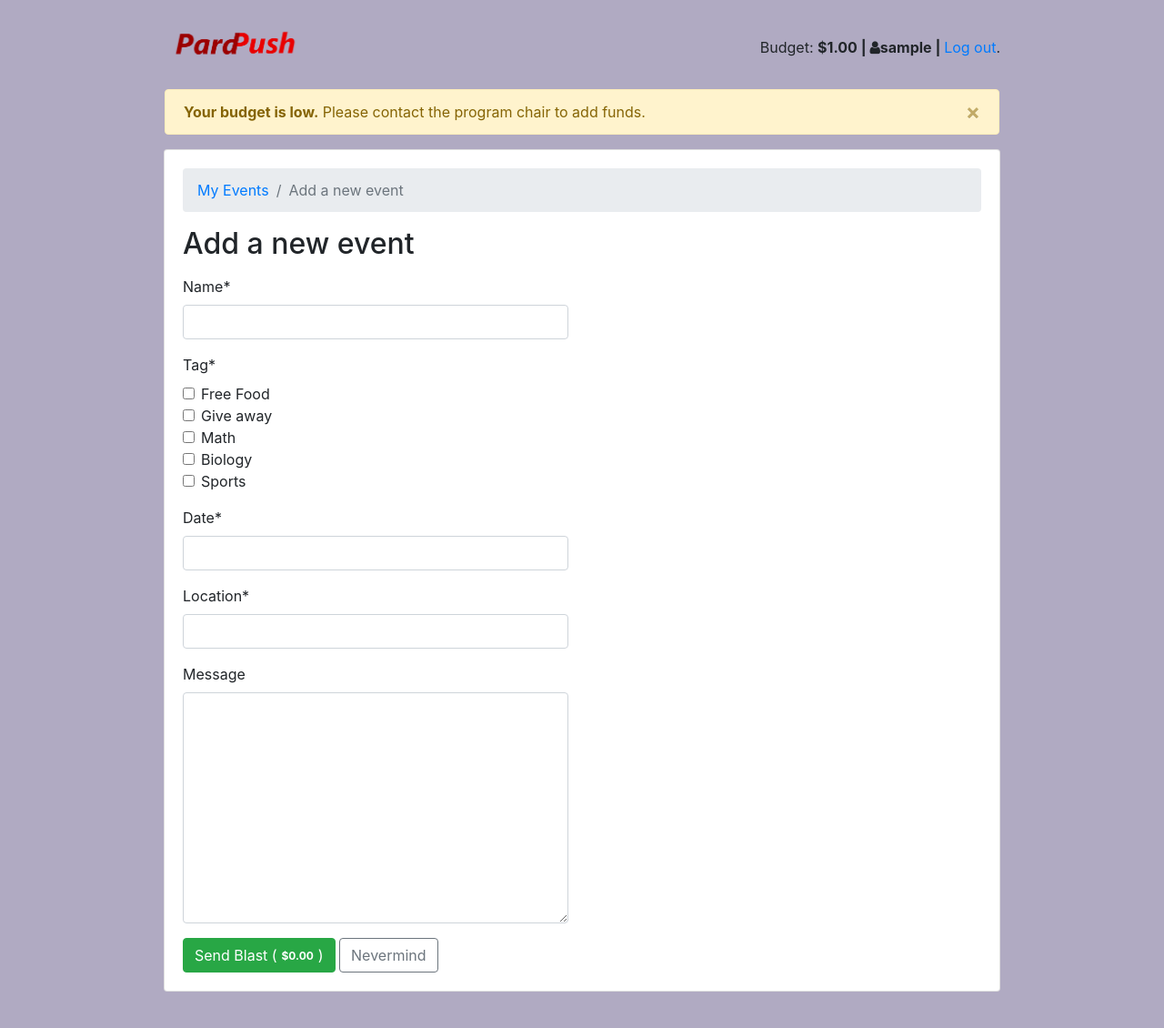
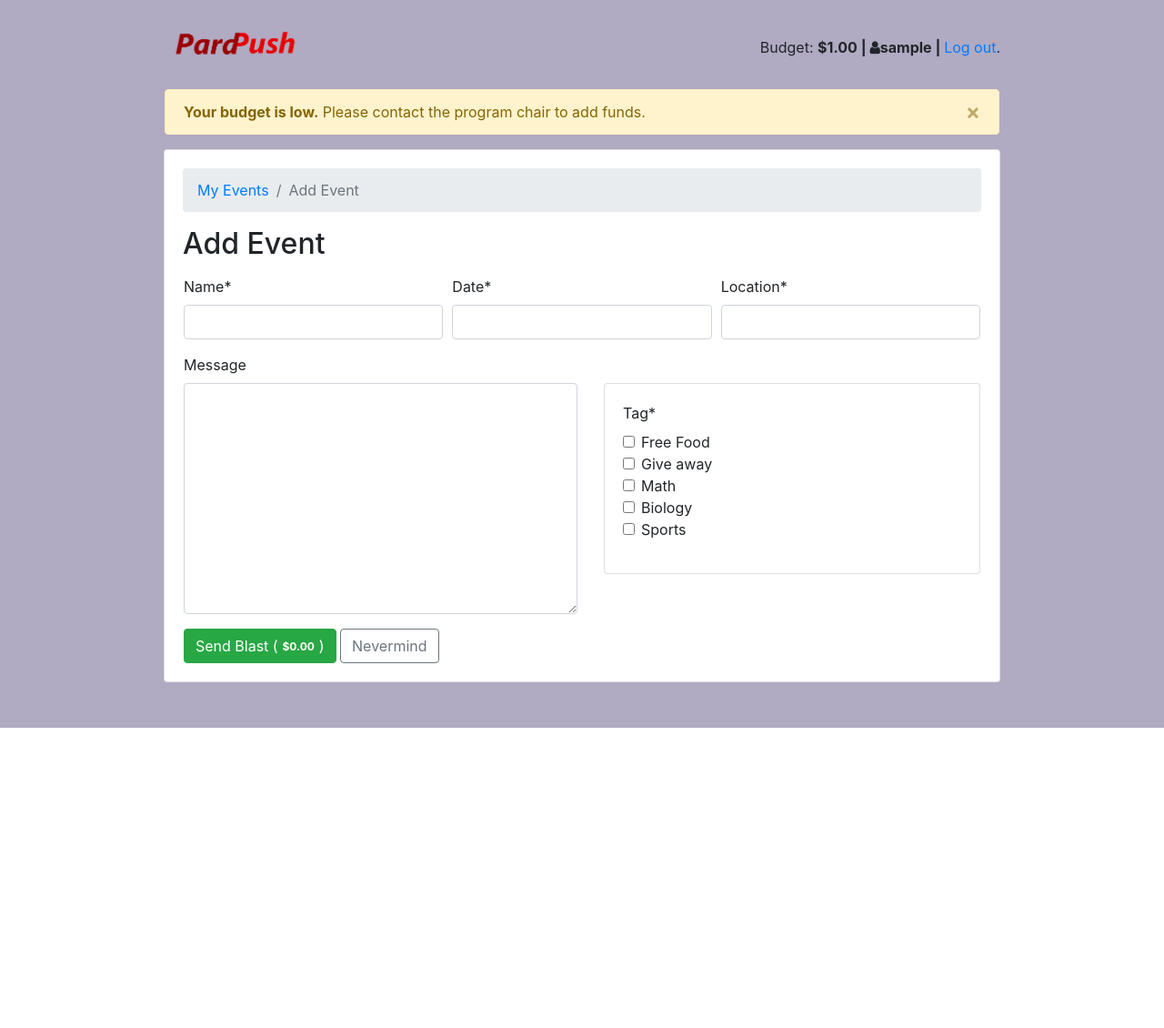
Before and after one commit to elast27/pardpush, a Django app: page /organizers/event/add/ in a window 1280 px wide. Shown: the whole page at 91% size. After the commit the page ends 800 px from the top, so only its background shows below. Run offline with Django 3.2, Linux system fonts and the light colour scheme; a user stored in the database is signed in; data comes from the database, SQL or seed files in the repository; tables that the repository leaves empty hold one stand-in row (values such as "Sample post"); parts of the project's set-up code (start-up, migrations or seed data) failed here and were passed over; some libraries are stand-ins or nearby versions; some web fonts are replaced.

Commit message:
vis: evant add form

```diff
--- a/pardpush_proj/notification/templates/notification/organizers/event_add_form.html
+++ b/pardpush_proj/notification/templates/notification/organizers/event_add_form.html
@@ -6,15 +6,37 @@
   <nav aria-label="breadcrumb">
     <ol class="breadcrumb">
       <li class="breadcrumb-item"><a href="{% url 'organizers:event_change_list' %}">My Events</a></li>
-      <li class="breadcrumb-item active" aria-current="page">Add a new event</li>
+      <li class="breadcrumb-item active" aria-current="page">Add Event</li>
     </ol>
   </nav>
-  <h2 class="mb-3">Add a new event</h2>
+  <h2 class="mb-3">Add Event</h2>
   <div class="row">
-    <div class="col-md-6 col-sm-8 col-12">
+    <div class="pl-3 pr-3" style="width:100%;">
       <form method="post" novalidate>
         {% csrf_token %}
-        {{ form|crispy }}
+        <div class="form-row">
+          <div class="form-group col-md-4 mb-0">
+            {{ form.name|as_crispy_field}}
+          </div>
+          <div class="form-group col-md-4 mb-0">
+            {{ form.date|as_crispy_field}}
+          </div>
+          <div class="form-group col-md-4 mb-0">
+            {{ form.location|as_crispy_field}}
+          </div>
+        </div>
+        <div class="form-row">
+          <div class="form-group col-md-6 mb-0">
+            {{ form.message|as_crispy_field}}
+          </div>
+          <div class="form-group col-md-6 mb-0 pl-4 pt-4 mt-2">
+            <div class="card">
+              <div class="card-body">
+                {{ form.tag|as_crispy_field}}
+              </div>
+            </div>
+          </div>
+        </div>
         <button type="submit" class="btn btn-success">Send Blast (<span class="badge puthere">$0.00</span>)</button>
         <a href="{% url 'organizers:event_change_list' %}" class="btn btn-outline-secondary" role="button">Nevermind</a>
       </form>
```
